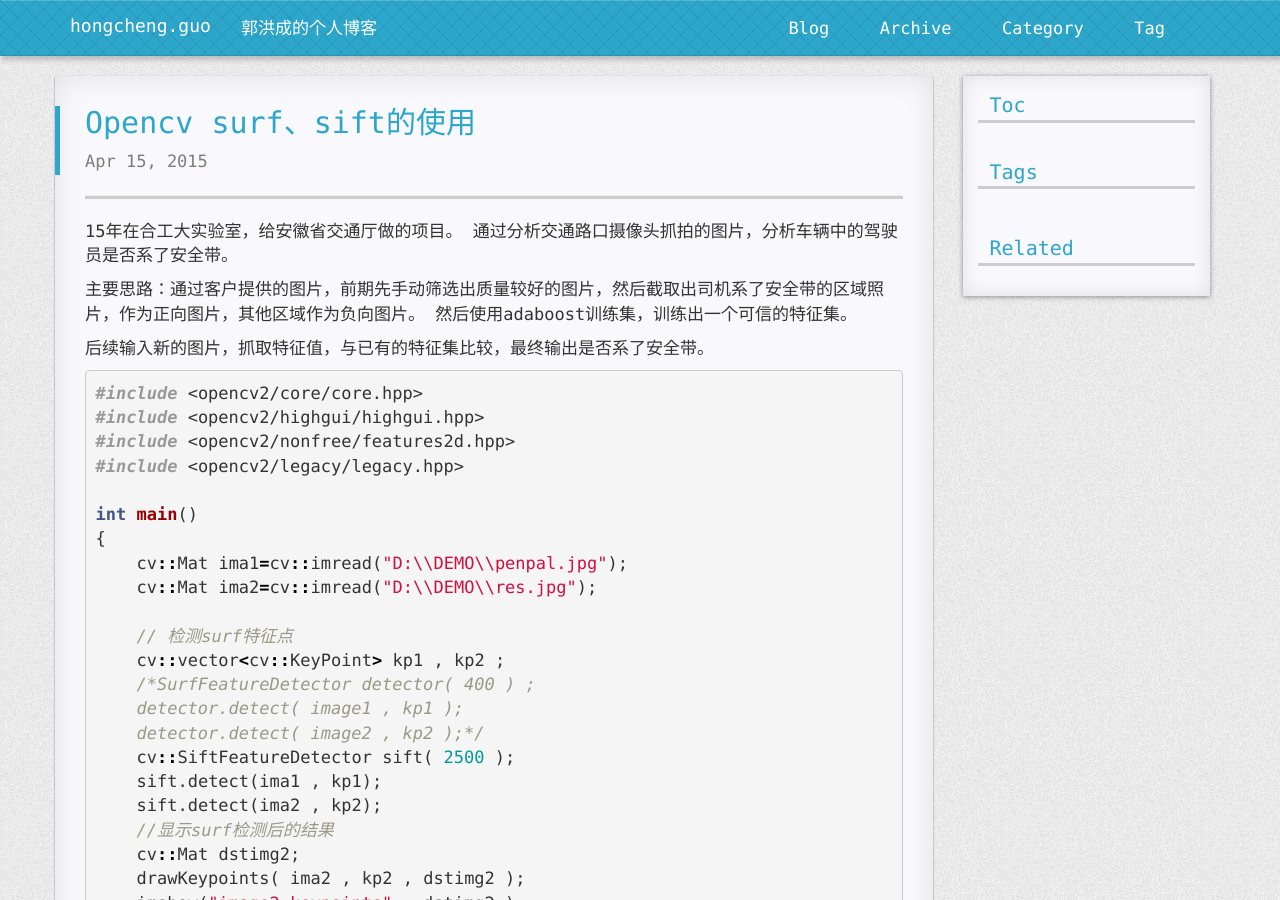
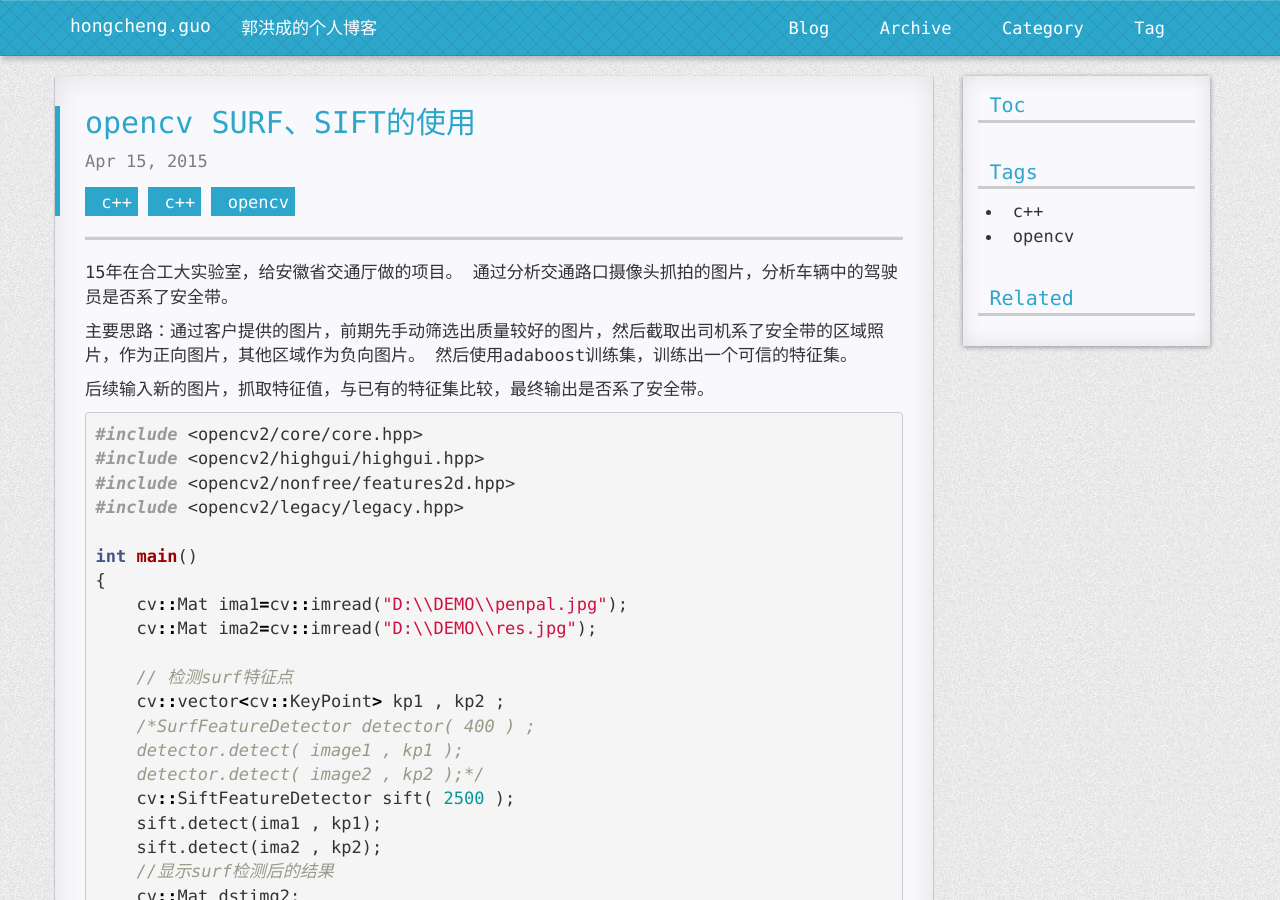
Before and after one commit to FrankdeBoers/blog, a Jekyll site: the page built from _posts/2015-04-15-opencv SURF、SIFT的使用.md, in a window 1280 px wide and 900 px high. Built offline with Jekyll 4.4.1, drawn with Linux system fonts in a browser that asks for light colours; nearby versions of some CDN libraries; a style sheet for code colours, icons or effects is not loaded.

Commit message:
Update 2015-04-15-opencv SURF、SIFT的使用.md

```diff
--- a/_posts/2015-04-15-opencv SURF、SIFT的使用.md
+++ b/_posts/2015-04-15-opencv SURF、SIFT的使用.md
@@ -1,3 +1,9 @@
+---
+title: opencv SURF、SIFT的使用
+tags: c++ opencv
+categories: c++
+---
+
 15年在合工大实验室，给安徽省交通厅做的项目。 通过分析交通路口摄像头抓拍的图片，分析车辆中的驾驶员是否系了安全带。
 
 主要思路：通过客户提供的图片，前期先手动筛选出质量较好的图片，然后截取出司机系了安全带的区域照片，作为正向图片，其他区域作为负向图片。
```
